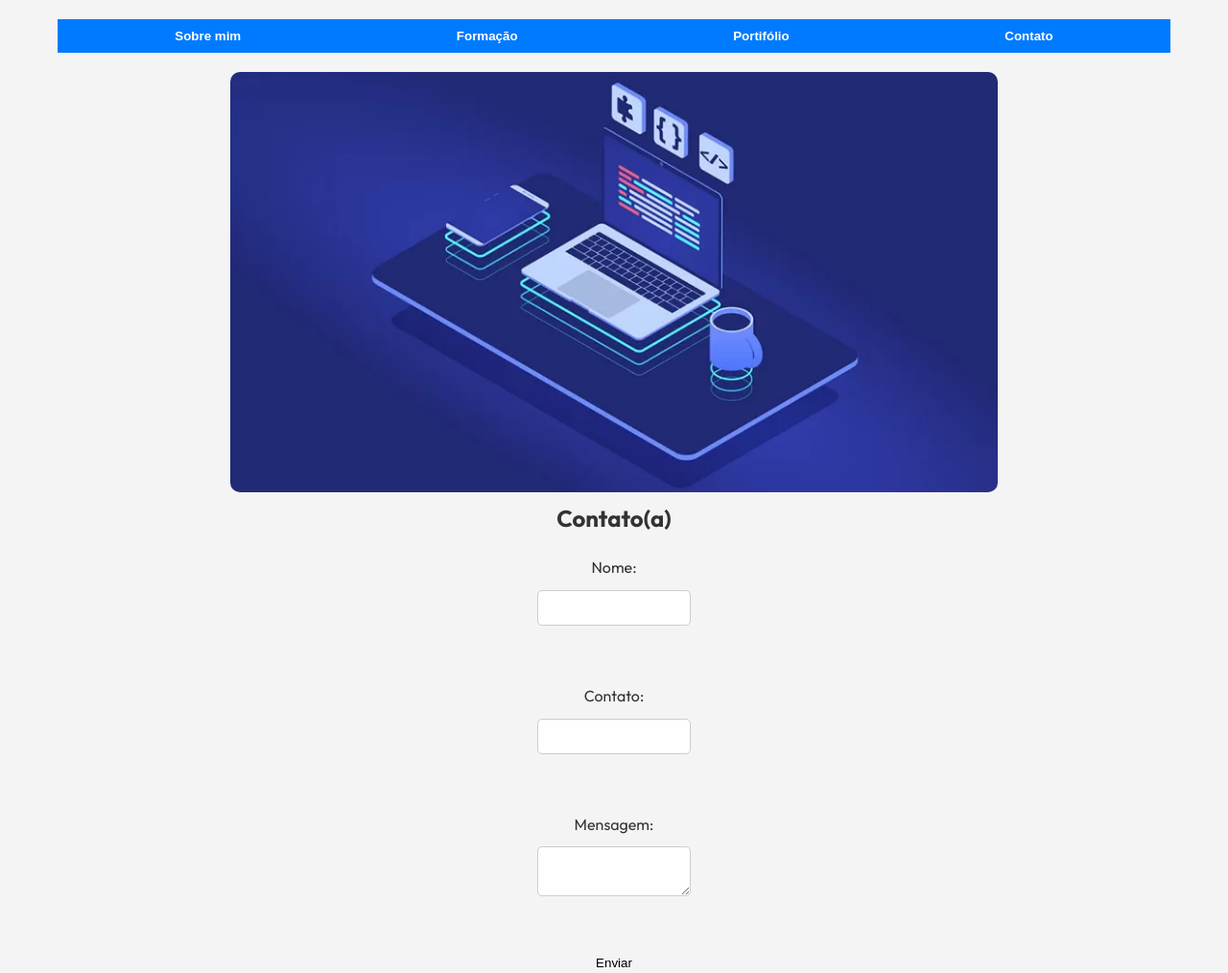
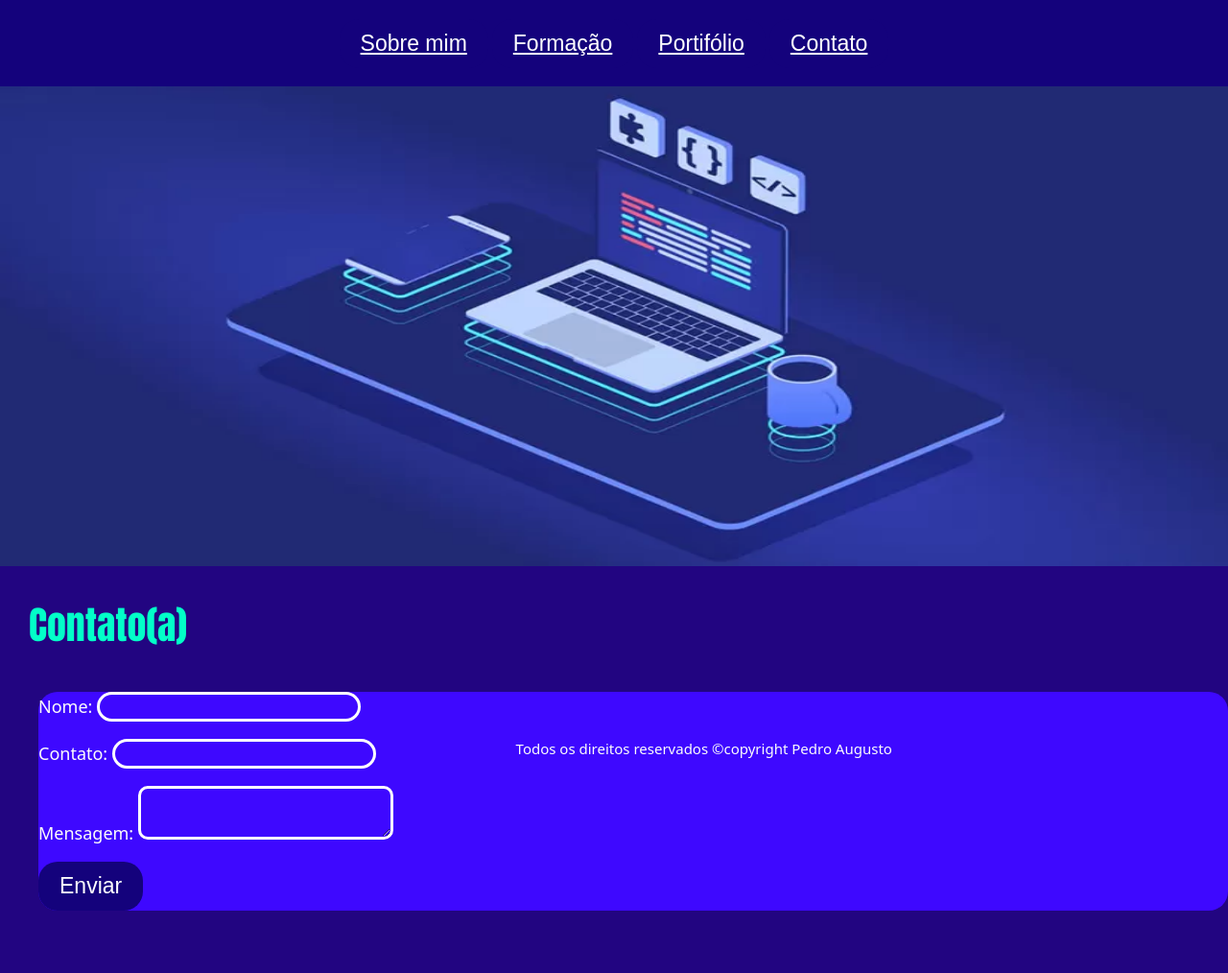
Before and after one commit to pedroagustoluiz/portifolio-pessoal, a plain HTML site: page index4.html in a window 1280 px wide. Shown: the top 1014 px of the page at 96% size. After the commit the page ends 949 px from the top, so only its background shows below. Drawn offline with Linux system fonts and the light colour scheme.

Commit message:
Update style.css

```diff
--- a/style.css
+++ b/style.css
@@ -1,118 +1,127 @@
-/* style.css */
-
-/* Reset básico */
 * {
-  margin: 0;
-  padding: 0;
-  box-sizing: border-box;
+  margin: 0px; /* Remove margens padrão de todos os elementos */
 }
 
-/* Fonte geral */
-body {
-  font-family: 'Outfit', sans-serif;
-  background-color: #f4f4f4;
-  color: #333;
-  line-height: 1.6;
+.nav {
+  padding-top: 20px;
+  background-color: rgb(20, 2, 124); /* Cor de fundo da barra de navegação */
+  height: 70px;
+  text-align: center;
 }
 
-/* Conteúdo principal */
-.content {
-  max-width: 1200px;
-  margin: 0 auto;
-  padding: 20px;
-}
-
-/* Navegação */
-.nav {
-  display: flex;
-  justify-content: space-around;
-  background-color: #007bff;
-  padding: 10px;
+.logo {
+  width: 100px;
+  margin-left: 20px;
+  padding-top: 10px;
 }
 
 .button {
-  background: none;
-  border: none;
+  background-color: rgb(20, 2, 124); /* Cor de fundo do botão */
+  color: rgb(255, 255, 255); /* Cor do texto do botão */
+  padding: 10px 20px;
+  border: solid 2px transparent;
+  border-radius: 20px; /* Bordas arredondadas */
+  font-size: 23px;
 }
 
-.btnCollor {
-  color: white;
-  text-decoration: none;
-  font-weight: bold;
-  padding: 10px 20px;
-  border-radius: 5px;
-  transition: background 0.3s;
-}
-
-.btnCollor:hover {
-  background-color: #0056b3;
-}
-
-/* Seção principal */
-.section {
-  text-align: center;
-  margin-top: 20px;
+.button:hover {
+  background-color: rgb(
+    3,
+    3,
+    122
+  ); /* Cor de fundo do botão ao passar o mouse */
+  border: 2px solid rgb(255, 255, 255); /* Borda branca ao passar o mouse */
+  transition: 700ms;
 }
 
 .imgPrincipal {
-  width: 100%;
-  max-width: 800px;
-  height: auto;
-  border-radius: 10px;
+  width: 100%; /* Largura completa da imagem */
+  height: 500px;
+}
+
+body {
+  color: white;
+  background-color: rgb(34, 5, 129); /* Cor de fundo da página */
 }
 
 .container {
   display: flex;
   align-items: center;
-  justify-content: center;
-  margin: 20px 0;
+  margin-top: 40px;
+  margin-left: 40px;
+  background-color: rgb(62, 8, 255); /* Cor de fundo dos contêineres */
+  border-radius: 20px;
 }
 
 .imgLogo {
-  width: 100px;
-  height: auto;
-  margin-right: 20px;
-  border-radius: 10px;
+  width: 200px;
+  height: 200px;
+  border-radius: 50%; /* Imagem circular */
+  margin: 30px 20px 40px 20px; /* Margens ao redor da imagem */
 }
 
-.textProject {
-  text-align: left;
+h1 {
+  margin-left: 30px;
+  margin-top: 27px;
+  font-family: Impact, Haettenschweiler, "Arial Narrow Bold", sans-serif;
+  color: rgb(2, 255, 200); /* Cor do texto */
+  font-size: 40px;
 }
 
-/* Formulário */
-form {
-  display: flex;
-  flex-direction: column;
-  align-items: center;
+p {
+  font-family: system-ui, -apple-system, BlinkMacSystemFont, "Segoe UI", Roboto,
+    Oxygen, Ubuntu, Cantarell, "Open Sans", "Helvetica Neue", sans-serif;
+  font-size: 18px;
+  text-align: left;
+  max-width: 600px; /* Limite de largura do parágrafo */
+  margin: 0;
+  color: rgb(252, 252, 252); /* Cor do texto */
 }
 
-input, textarea {
-  width: 80%;
-  padding: 10px;
-  margin: 10px 0;
-  border: 1px solid #ccc;
-  border-radius: 5px;
+.btnCollor {
+  color: white; /* Cor do link do botão */
 }
 
-button[type="submit"] {
-  background-color: #28a745;
-  color: white;
-  border: none;
-  padding: 10px 20px;
-  border-radius: 5px;
-  cursor: pointer;
-  transition: background 0.3s;
+.caracteristicas {
+  margin-left: 28px;
 }
 
-button[type="submit"]:hover {
-  background-color: #218838;
+.container p {
+  font-size: 20px;
+  font-family: monospace;
 }
 
-/* Rodapé */
 .footer {
+  position: fixed;
+  bottom: 0;
+  width: 100%; /* Ocupa toda a largura da página */
+  background-color: transparent;
   text-align: center;
-  margin-top: 20px;
-  padding: 10px;
-  background-color: #007bff;
-  color: white;
+  padding: 10px 0;
 }
+
+.footer p {
+  font-size: 15px;
+  margin-left: 42%;
+}
+
+label {
+  font-family: system-ui, -apple-system, BlinkMacSystemFont, "Segoe UI", Roboto,
+    Oxygen, Ubuntu, Cantarell, "Open Sans", "Helvetica Neue", sans-serif;
+  font-size: 18px;
+  color: rgb(252, 252, 252); /* Cor do texto */
+}
+
+input {
+  border-radius: 30px;
+  font-size: 20px;
+  background-color: transparent;
+  border: 3px solid white; /* Borda branca */
+}
+
+textarea {
+  border-radius: 10px;
+  font-size: 20px;
+  background-color: transparent;
+  border: 3px solid white; /* Borda branca */
+}
```
